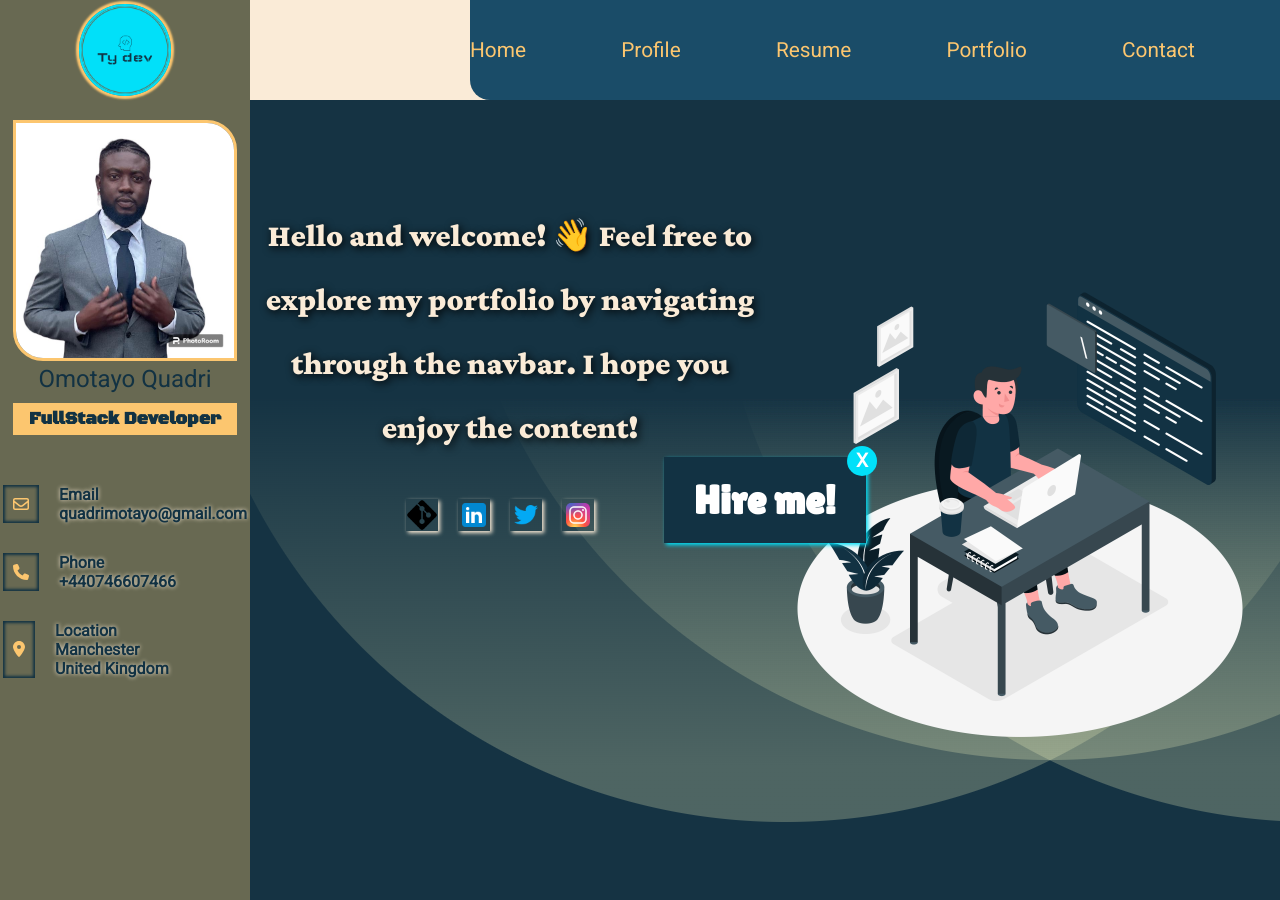
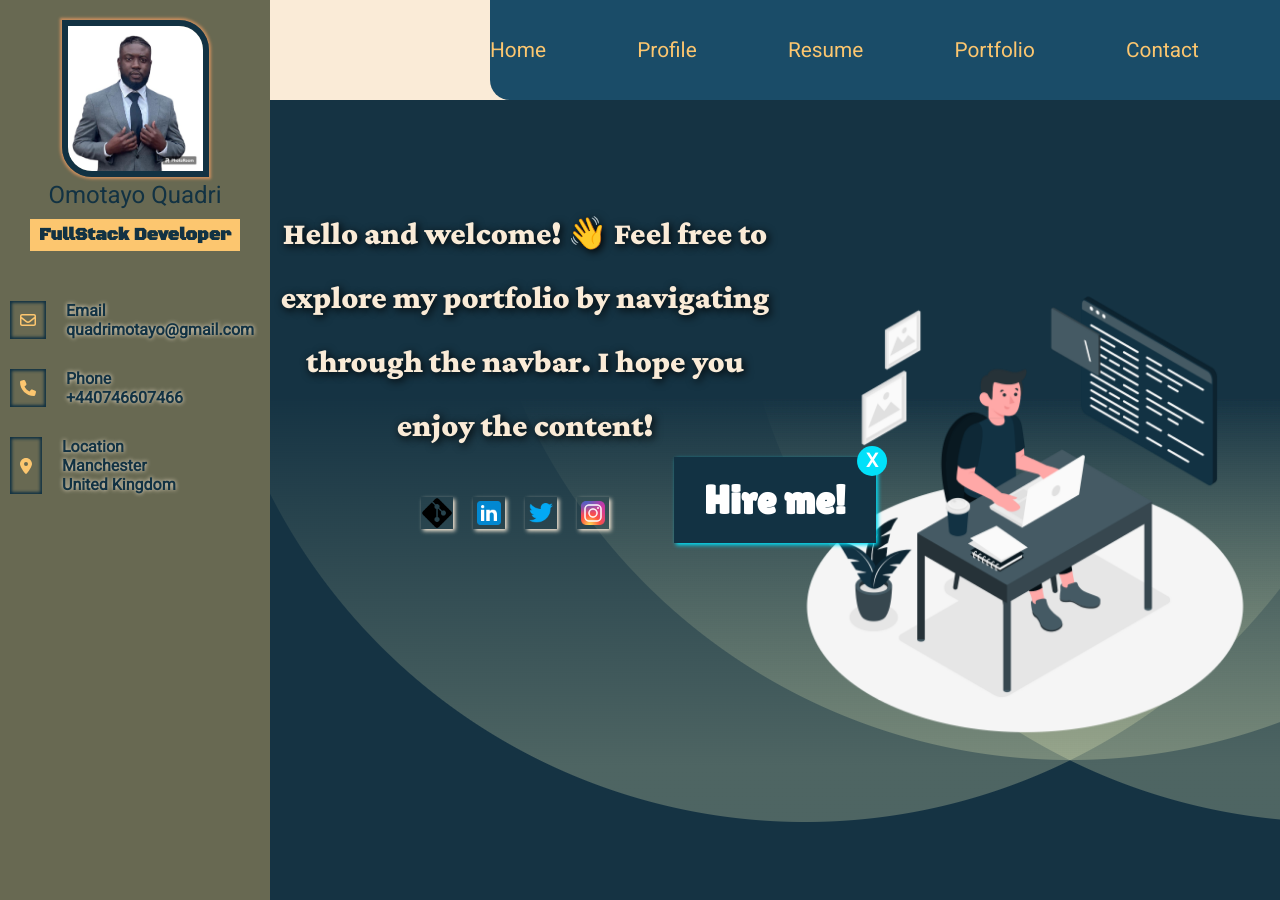
Before and after one commit to Tayokanch/My-Portfolio, a React (Vite) app: page / in a window 1280 px wide. Built offline with nearby package versions, Linux system fonts and the light colour scheme.

Commit message:
restructured the side component

```diff
--- a/src/App.css
+++ b/src/App.css
@@ -20,7 +20,7 @@
   grid-template-areas: 'side header'
                         'side main';
 
-  grid-template-columns: 250px 1fr;
+  grid-template-columns: 270px 1fr;
   grid-template-rows: 100px 1fr;
 
 }
--- a/src/Side-Components/MyProfile.css
+++ b/src/Side-Components/MyProfile.css
@@ -8,44 +8,31 @@
   }
 
   .myprofile-container{
-    display: grid;
-    grid-template-rows: 100px 1fr 1fr;
+
     justify-content: center;
     width: 100%;
     height: 100vh;
-    padding: 0px 20px 0 20px;
-    overflow-y: scroll;
+}
 
 
-}
-.myprofile-container > .logo{
+.myprofile {
     width: 100%;
-    display: grid;
-    place-items: center;
-}
-.myprofile-container > .logo > img{
-    width:30%;
-    box-shadow:  0 0 2px 3px   #fcc66f;
-    border: 2px solid var(--match-color);
-    border-radius: 50%;
+    text-align: center;
+    padding: 20px 30px 0 30px;
 
 }
-.myprofile {
-    text-align: center;
-    padding: 20px 40px 0 40px;
-    margin-bottom: 50px;
-
-}
-
 
 .myprofile > .image-box {
     width: 100%;
 
 }
+
 .myprofile > .image-box > img{
-    width: 100%;
+    width: 70%;
     border-radius: 0 30px;
-    border: solid  #fcc66f;
+    border: 6px solid  var(--side-color);
+    box-shadow:  0 0 3px 2px  var(--deepbrown-color);
+
 }
 
 .myprofile > figcaption{
@@ -67,9 +54,10 @@
 }
 
 .contact-info {
-    padding: 0 30px;
+    margin: 0 10px;
     justify-content: center;
     align-items: start;
+    margin-top: 50px;
 }
 
 .icon-box{
@@ -77,7 +65,6 @@
     align-items: center;
     padding: 10px;
     box-shadow: inset 0 0 3px 2px  var(--side-color);
-
 
 }
 
@@ -103,7 +90,3 @@
         font-weight: bold;
         text-shadow: 0px 0px 4px var(--lightcream);
     }
-
-    @media only screen and (max-width: 600px) {
-
-    }
--- a/src/Side-Components/MyProfile.jsx
+++ b/src/Side-Components/MyProfile.jsx
@@ -11,9 +11,6 @@ import myPicture from "../assets/myPic3.jpg";
 function MyProfile() {
   return (
     <section className="myprofile-container">
-      <figure className="logo">
-        <img src={logo} alt="Logo" />
-      </figure>
       <figure className="myprofile">
         <div className="image-box">
           <img src={myPicture} alt="Tayo Quadri" className="mypic" />
```
